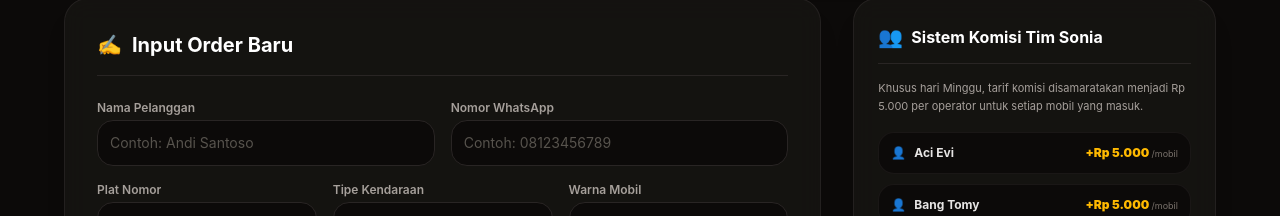
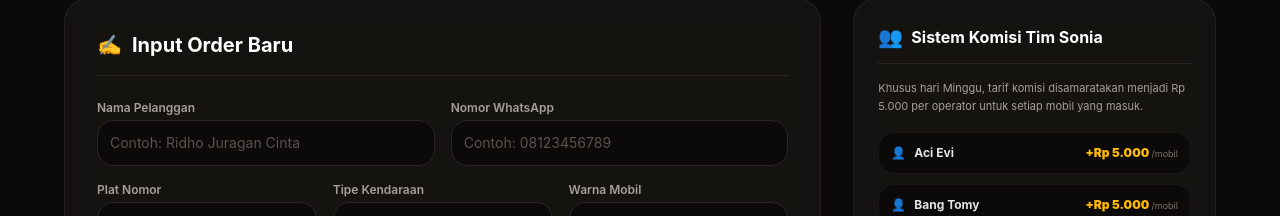
Before and after one commit to clim7304-glitch/carwash-soniacafe, a React (Vite) app: page / in a window 1280 px wide. Shown: the part 557-773 px from the top of the page. Built offline with nearby package versions, Linux system fonts and the light colour scheme.

Commit message:
Update App.jsx

```diff
--- a/src/App.jsx
+++ b/src/App.jsx
@@ -431,7 +431,7 @@ export default function App() {
                   <label className="text-xs font-semibold text-stone-400 mb-1 block">Nama Pelanggan</label>
                   <input
                     type="text"
-                    placeholder="Contoh: Andi Santoso"
+                    placeholder="Contoh: Ridho Juragan Cinta"
                     required
                     value={formData.nama}
                     onChange={e => setFormData({...formData, nama: e.target.value})}
```
